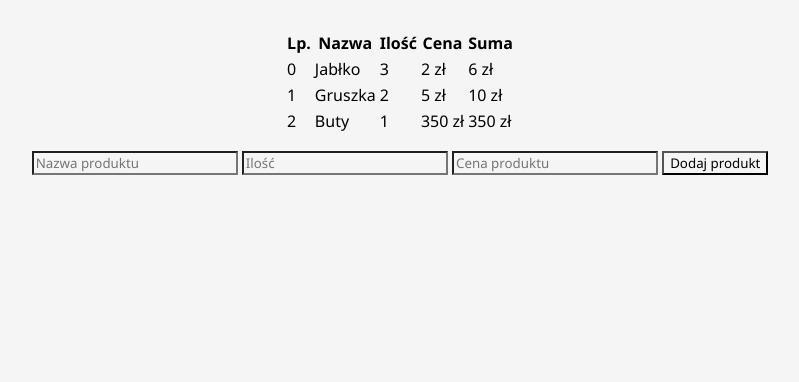
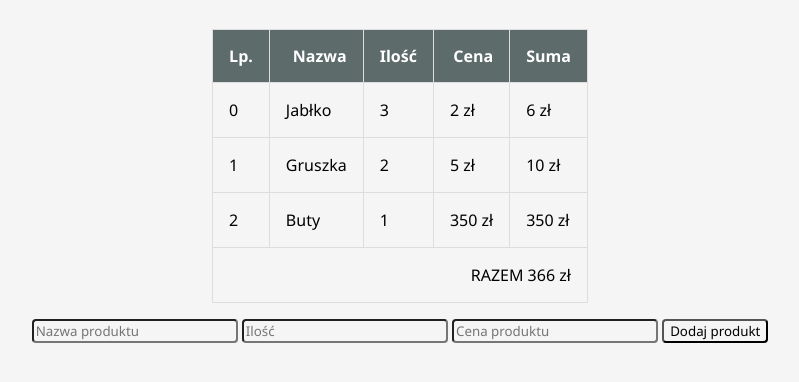
Before and after one commit to adamfoxman/js_paragon, a plain HTML site: page index.html in a window 1280 px wide. Shown: the part 108-490 px from the top of the page, without its empty margins (240-1039 px from the left). Drawn offline with Linux system fonts and the light colour scheme.

Commit message:
Stylowanie tabeli, dodanie sumy

```diff
--- a/Product.js
+++ b/Product.js
@@ -50,6 +50,10 @@ export default class Product {
         return this._selected;
     }
 
+    getSumValue(){
+        return (this._amount * this._price);
+    }
+
     getSum() {
         return (this._amount * this._price) + ' zł';
     }
--- a/ProductList.js
+++ b/ProductList.js
@@ -48,6 +48,12 @@ export default class ProductList {
         return this._product_list.length;
     }
 
+    getFullSum(){
+        let sum = 0;
+        this._product_list.forEach(p => sum+=p.getSumValue());
+        return 'RAZEM ' + sum + ' zł';
+    }
+
     display() {
         this._product_list.forEach(element => {
             console.log(element.name + " w ilości " + element.amount + " w cenie " + element.price + " za sztukę. Cena za całość: " + element.getSum());
--- a/main.js
+++ b/main.js
@@ -18,12 +18,13 @@ function showTable(product_list, table) {
         appendNewElement(row, product.getSum());
         console.log(product)
         if (product.selected) {
-            row.style.color = "red"
+            row.style.color = "red";
         } else {
-            row.style.color = "black"
+            row.style.color = "black";
         }
     }
-
+    console.log(product_list.getFullSum());
+    appendTableSumRow(table,product_list.getFullSum());
     console.log(product_list);
 
     document.getElementById("add_form").onsubmit = addProductToList;
@@ -39,6 +40,15 @@ function appendTableHeadings(table) {
             headerCell.innerHTML = headings[i];
             row.appendChild(headerCell);
         }
+    }
+}
+
+function appendTableSumRow(table,sum){
+    if (typeof table === 'object') {
+        var row = table.insertRow(-1);
+        var cell = row.insertCell(-1);
+        cell.colSpan = 5;
+        cell.innerHTML = sum;
     }
 }
 
--- a/style.css
+++ b/style.css
@@ -1,28 +1,21 @@
-*
-{
+* {
   background-color: whitesmoke;
-    font-family: 'Segoe UI', Tahoma, Geneva, Verdana, sans-serif;
+  font-family: "Segoe UI", Tahoma, Geneva, Verdana, sans-serif;
 }
 
-body{
+body {
   display: flex;
   flex-direction: column;
   align-items: center;
   justify-items: center;
 }
 
-.header{
+.header {
   border-radius: 1em;
   display: flex;
   width: 30%;
   justify-content: center;
   font-size: 24px;
-}
-
-.product{
-
-    background-color: slategray;
-
 }
 
 .add_product {
@@ -32,3 +25,39 @@ body{
   width: auto;
   justify-content: center;
 }
+
+.add_product input {
+  border: 5% solid rgb(100, 92, 92);
+  border-radius: 4px;
+}
+
+.product_table table {
+  border-collapse: collapse;
+  width: 100%;
+}
+
+.product_table td,
+.product_table th {
+  text-align: right;
+  border: 1px solid #ddd;
+  padding: 1rem;
+}
+
+.product_table th {
+  padding-top: 4%;
+  padding-bottom: 4%;
+  background-color: #5d6b6a;
+  color: white;
+}
+
+.product_table .product td {
+  text-align: left;
+}
+
+#product tr:nth-child(even) {
+  background-color: #f2f2f2 i !important;
+}
+
+#product tr:nth-child(odd) {
+  background-color: #746f6f !important;
+}
```
Lines whose indentation alone changed are shown as unchanged.
